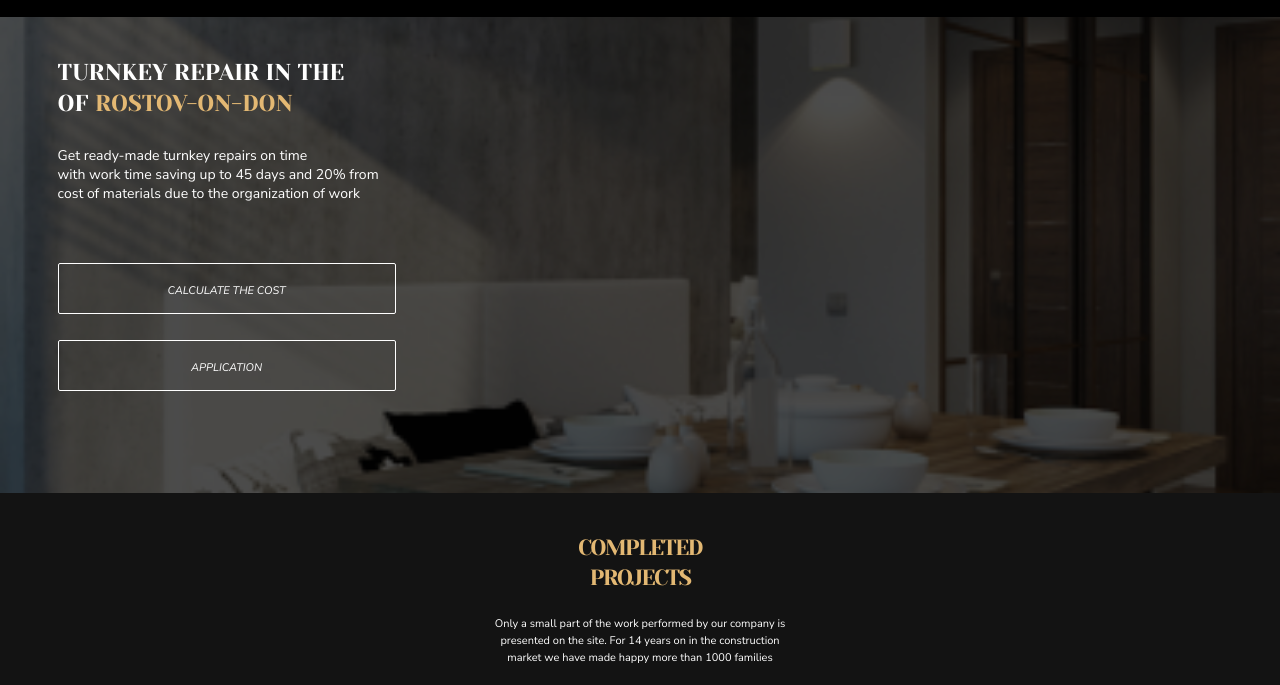
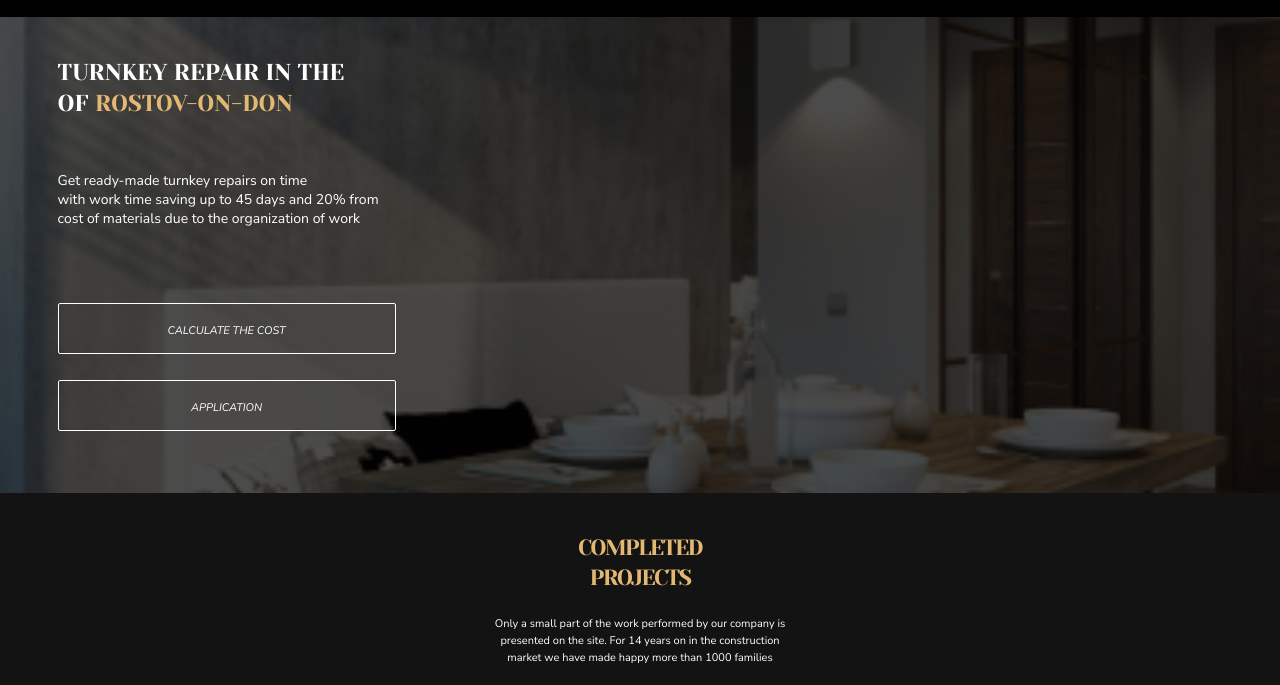
Before and after one commit to NikulinaNata/Project_1, a plain HTML site: page index.html in a window 1280 px wide. Shown: the part 40-725 px from the top of the page. Drawn offline with Linux system fonts and the light colour scheme.

Commit message:
Update styles.css

```diff
--- a/styles.css
+++ b/styles.css
@@ -1076,7 +1076,7 @@ footer {
     .p_1 {
         position: absolute;
         left: 4.5%;
-        top: 115px;
+        top: 140px;
         font-family: 'Nunito Sans', sans-serif;
         font-style: normal;
         font-weight: 400;
@@ -1089,7 +1089,7 @@ footer {
     }
     .buttons_s1_p1 {
         position: absolute;
-        top: 220px;
+        top: 260px;
         left: 4.5%;
         width: 338px;
         height: 140px;
```
